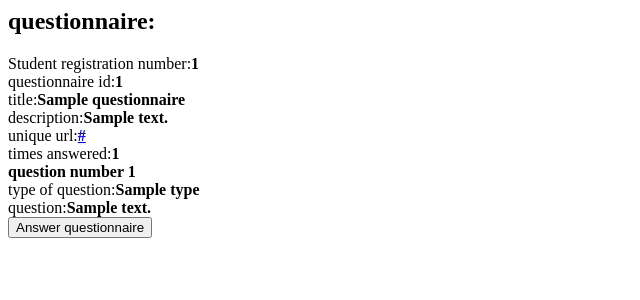
After one commit to aggelosmenga/flask-questionnaire-api, a Flask app: page /questionnaire/1 in a window 1280 px wide. The commit adds this page. Shown: the top 300 px of the page, without its empty margins (0-640 px from the left). Run offline with Flask 3, Linux system fonts and the light colour scheme; a database or web service that is not in the repository returns one stand-in record (values such as "Sample title").

Commit message:
6/5 sort done, and links for every questionnaire

```diff
--- a/server.py
+++ b/server.py
@@ -117,11 +117,20 @@ def deletestudent():
     return render_template('deletestudent.html', check=check, student=student, success=success)
 
 #for all
-@app.route('/showquestionnaires',methods=['GET'])
+@app.route('/showquestionnaires',methods=['GET','POST'])
 def showquestionnaires():
     q=questionnaires.find({})
+    if 'sortbyanswer' in request.form and request.method=='POST':
+        sorted=questionnaires.find().sort("answer_count",1)
+        return(render_template('showquestionnaires.html',q=sorted))
     return render_template('showquestionnaires.html',q=q)
-
+ #unique link for every questionnaire
+@app.route('/questionnaire/<num>')
+def questionnairelink(num):
+    print(num)
+    unique=questionnaires.find_one({"questionnaire_id": int(num)})
+    print(unique)
+    return render_template('unique_q.html',unique=unique)
 
 # Run the Flask App
 if __name__ == '__main__':
--- a/templates/showquestionnaires.html
+++ b/templates/showquestionnaires.html
@@ -1,4 +1,7 @@
 <html>
+    <form method="POST">
+    <button type="submit" name="sortbyanswer">Sort by times answered</button>
+    </form>
     <ul>
         {% for items in q %}
             <li>
@@ -6,7 +9,7 @@
                 <br>questionnaire id:<strong>{{items.questionnaire_id }}</strong>
                 <br>title:<strong>{{items.title}}</strong>
                 <br>description:<strong>{{items.description }}</strong>
-                <br>unique url:<strong>{{items.unique_url }}</strong>
+                <br>unique url:<strong><a href="{{ url_for('questionnairelink', num=items.questionnaire_id) }}">{{items.unique_url}}</a></strong>
                 <br>times answered:<strong>{{items.answer_count}}</strong>
                 {% for value in items.questions%}
                 <br><strong>question number {{value.question_num}}</strong>
--- /dev/null
+++ b/templates/unique_q.html
@@ -0,0 +1,17 @@
+<html>
+    <h2>questionnaire:</h2>
+    <div>
+    Student registration number:<strong>{{unique.student_id}}</strong>
+                <br>questionnaire id:<strong>{{unique.questionnaire_id }}</strong>
+                <br>title:<strong>{{unique.title}}</strong>
+                <br>description:<strong>{{unique.description }}</strong>
+                <br>unique url:<strong><a href="{{ url_for('questionnairelink', num=unique.questionnaire_id) }}">{{unique.unique_url}}</a></strong>
+                <br>times answered:<strong>{{unique.answer_count}}</strong>
+                {% for value in unique.questions%}
+                <br><strong>question number {{value.question_num}}</strong>
+                <br>type of question:<strong>{{value.type}}</strong>
+                <br>question:<strong>{{value.description}}</strong>
+                {%endfor%}
+            </div>
+    <button>Answer questionnaire</button>
+</html>
--- a/todo.txt
+++ b/todo.txt
@@ -0,0 +1,2 @@
+ase pros to telos ayta poy einai anazhthsh klp
+gia twra prospathise na kaneis apanthsh erwthmatologioy
```
